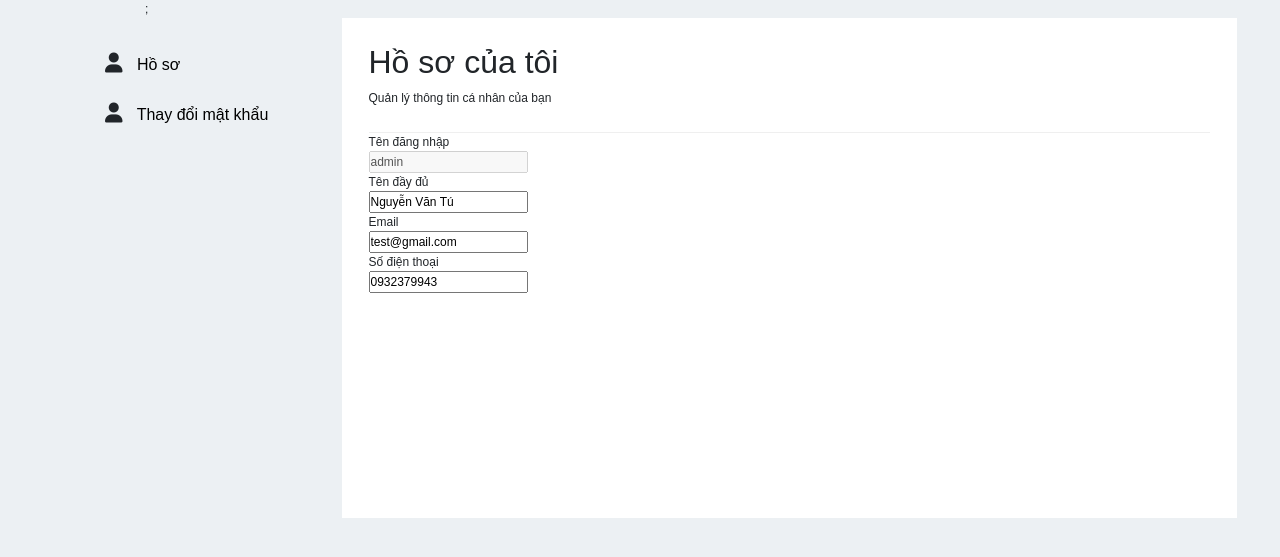
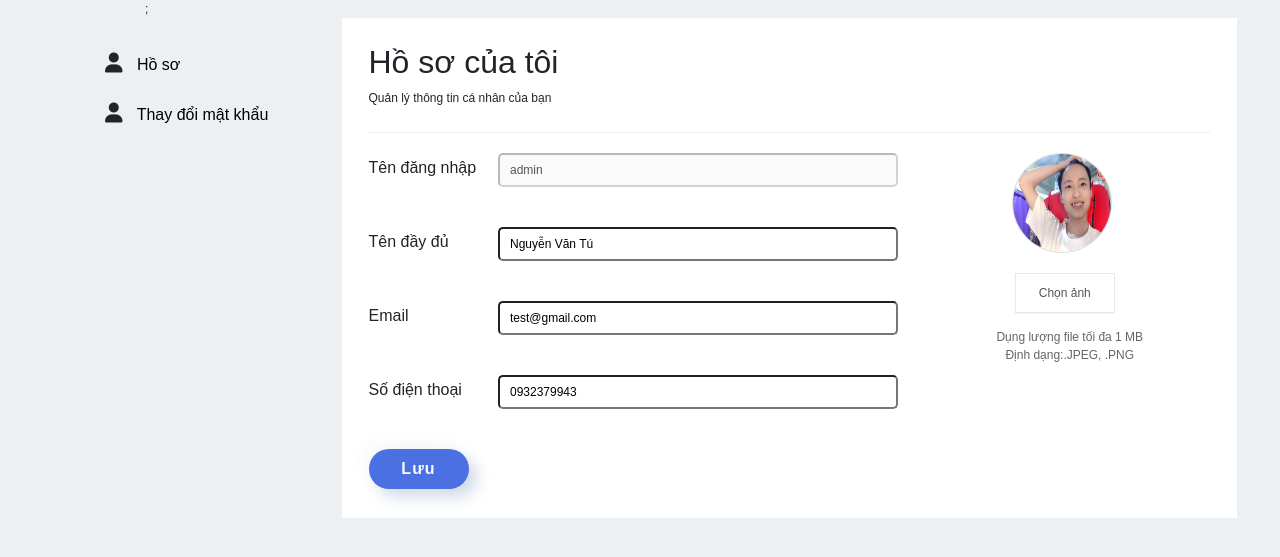
Before and after one commit to vantu99it/gtpt, a PHP site: page /personal-page.php in a window 1280 px wide. Shown: the part 65-622 px from the top of the page. Run offline with PHP 8.4, Linux system fonts and the light colour scheme.

Commit message:
personal-page

```diff
--- a/personal-page.php
+++ b/personal-page.php
@@ -1,6 +1,6 @@
-
 <!DOCTYPE html>
 <html lang="en">
+
 <head>
     <meta charset="UTF-8" />
     <meta http-equiv="X-UA-Compatible" content="IE=edge" />
@@ -8,22 +8,15 @@
     <title>Trang cá nhân</title>
 
     <!-- bootstrap -->
-    <link
-      href="https://cdn.jsdelivr.net/npm/bootstrap@5.1.3/dist/css/bootstrap.min.css"
-      rel="stylesheet"
-      integrity="sha384-1BmE4kWBq78iYhFldvKuhfTAU6auU8tT94WrHftjDbrCEXSU1oBoqyl2QvZ6jIW3"
-      crossorigin="anonymous"
-    />
+    <link href="https://cdn.jsdelivr.net/npm/bootstrap@5.1.3/dist/css/bootstrap.min.css" rel="stylesheet" integrity="sha384-1BmE4kWBq78iYhFldvKuhfTAU6auU8tT94WrHftjDbrCEXSU1oBoqyl2QvZ6jIW3" crossorigin="anonymous" />
     <!-- font -->
     <link rel="preconnect" href="https://fonts.googleapis.com" />
     <link rel="preconnect" href="https://fonts.gstatic.com" crossorigin />
-    <link
-      href="https://fonts.googleapis.com/css2?family=Roboto:wght@300;400;500;700&display=swap"
-      rel="stylesheet"
-    />
+    <link href="https://fonts.googleapis.com/css2?family=Roboto:wght@300;400;500;700&display=swap" rel="stylesheet" />
     <link rel="stylesheet" href="./libs/fontawesome/css/all.min.css" />
     <link rel="stylesheet" href="style.css" />
 </head>
+
 <body>
     <?php include 'index.php' ?>;
     <div id="main">
@@ -31,7 +24,7 @@
             <div class="row">
                 <div class="col-3">
                     <section class="sidebar">
-                        <?php if(isset($name['name'])){ ?>
+                        <?php if (isset($name['name'])) { ?>
                             <div class="account">
                                 <div class="account__avt">
                                     <i class="fa-solid fa-user"></i>
@@ -47,7 +40,7 @@
                                     </div>
                                 </div>
                             </div>
-                        <?php }?>
+                        <?php } ?>
                         <ul class="sidebar_menu">
                             <li class="sidebar__list">
                                 <i class="fa-solid fa-user"></i>
@@ -64,53 +57,65 @@
                     <section class="infor">
                         <h2 class="infor__title">Hồ sơ của tôi</h2>
                         <p class="infor__text">Quản lý thông tin cá nhân của bạn</p>
-                        <div class="infor-detail">
+                        <div class="infor-detail flex">
                             <div class="infor-detail__form">
                                 <form action="" method="post">
                                     <div class="infor-detail__list">
-                                        <div class="infor-list">
+                                        <div class="infor-list flex">
                                             <div class="infor-list__title">
                                                 <lable>Tên đăng nhập</lable>
                                             </div>
                                             <div class="infor-list__input">
-                                                <input type="text" name="" id="" value="admin"  disabled>
+                                                <input type="text" name="" id="" value="admin" disabled>
                                             </div>
                                         </div>
                                     </div>
                                     <div class="infor-detail__list">
-                                        <div class="infor-list">
+                                        <div class="infor-list flex">
                                             <div class="infor-list__title">
                                                 <lable>Tên đầy đủ</lable>
                                             </div>
                                             <div class="infor-list__input">
-                                                <input type="text" name="" id="" value="Nguyễn Văn Tú"  >
+                                                <input type="text" name="" id="" value="Nguyễn Văn Tú">
                                             </div>
                                         </div>
                                     </div>
                                     <div class="infor-detail__list">
-                                        <div class="infor-list">
+                                        <div class="infor-list flex">
                                             <div class="infor-list__title">
                                                 <lable>Email</lable>
                                             </div>
                                             <div class="infor-list__input">
-                                                <input type="email" name="" id="" value="test@gmail.com"  >
+                                                <input type="email" name="" id="" value="test@gmail.com">
                                             </div>
                                         </div>
                                     </div>
                                     <div class="infor-detail__list">
-                                        <div class="infor-list">
+                                        <div class="infor-list flex">
                                             <div class="infor-list__title">
                                                 <lable>Số điện thoại</lable>
                                             </div>
                                             <div class="infor-list__input">
-                                                <input type="tel" name="" id="" value="0932379943"  >
+                                                <input type="tel" name="" id="" value="0932379943">
                                             </div>
                                         </div>
                                     </div>
-
+                                    <div class="form__btn button">Lưu</div>
                                 </form>
                             </div>
-                            <div class="infor-detail__avt"></div>
+                            <div class="infor-detail__avt">
+                                <div class="account__avt image">
+                                    <i class="fa-solid fa-user"></i>
+                                    <img src="./image/avt.jpg" alt="avata" />
+                                </div>
+                                <div class="btn__img">
+                                    <button>Chọn ảnh</button>
+                                </div>
+                                <div class="desc_img">
+                                    <p>Dụng lượng file tối đa 1 MB</p>
+                                    <p>Định dạng:.JPEG, .PNG</p>
+                                </div>
+                            </div>
                         </div>
                     </section>
                 </div>
@@ -120,4 +125,5 @@
     </div>
     <script src="script.js"></script>
 </body>
+
 </html>
--- a/style.css
+++ b/style.css
@@ -6,6 +6,7 @@
   box-sizing: border-box;
   user-select: none;
 }
+
 a,
 a:hover {
   text-decoration: none;
@@ -15,6 +16,7 @@ a:hover {
   -webkit-transition: all 0.3s ease-in-out 0s;
   -ms-transition: all 0.3s ease-in-out 0s;
 }
+
 h1,
 h2,
 h3,
@@ -29,6 +31,11 @@ li {
   padding: 0;
   list-style: none;
 }
+
+.flex {
+  display: flex;
+}
+
 @media (min-width: 1200px) {
   .container {
     max-width: 1194px !important;
@@ -43,32 +50,37 @@ body {
 }
 
 /**/
-.main {
-}
+.main {}
+
 @media (max-width: 1200px) {
   .main {
     transform: scale(0.7);
   }
 }
+
 @media (max-width: 1000px) {
   .main {
     transform: scale(0.6);
   }
 }
+
 @media (max-width: 800px) {
   .main {
     transform: scale(0.5);
   }
 }
+
 @media (max-width: 600px) {
   .main {
     transform: scale(0.4);
   }
 }
+
 .container-cent {
   display: flex;
   justify-content: center;
 }
+
 .main-container {
   position: relative;
   width: 1000px;
@@ -81,6 +93,7 @@ body {
   border-radius: 12px;
   overflow: hidden;
 }
+
 .form-container {
   display: flex;
   justify-content: center;
@@ -102,6 +115,7 @@ body {
   width: 100%;
   height: 100%;
 }
+
 .form__icon {
   object-fit: contain;
   width: 30px;
@@ -109,11 +123,13 @@ body {
   opacity: 0.5;
   transition: 0.15s;
 }
+
 .form__icon:hover {
   opacity: 1;
   transition: 0.15s;
   cursor: pointer;
 }
+
 .form__input {
   width: 350px;
   height: 40px;
@@ -129,16 +145,20 @@ body {
   border-radius: 8px;
   box-shadow: inset 2px 2px 4px #d1d9e6, inset -2px -2px 4px #f9f9f9;
 }
+
 .form__input:focus {
   box-shadow: inset 4px 4px 4px #d1d9e6, inset -4px -4px 4px #f9f9f9;
 }
+
 .has__error {
   color: red;
 }
+
 .form__span {
   margin-top: 30px;
   margin-bottom: 12px;
 }
+
 .form__link {
   font-size: 14px;
   margin-top: 5px;
@@ -146,9 +166,11 @@ body {
   text-decoration: none;
   color: #005aff;
 }
+
 .form__link:hover {
   text-decoration: underline;
 }
+
 .title {
   font-size: 34px;
   font-weight: 700;
@@ -177,9 +199,11 @@ body {
   border: none;
   outline: none;
 }
+
 .button {
   cursor: pointer;
 }
+
 .switch a {
   text-align: center;
   line-height: 50px;
@@ -213,6 +237,7 @@ body {
   overflow: hidden;
   box-shadow: 4px 4px 10px #d1d9e6, -4px -4px 10px #f9f9f9;
 }
+
 .switch__circle {
   position: absolute;
   width: 500px;
@@ -224,12 +249,14 @@ body {
   left: -60%;
   transition: 1.25s;
 }
+
 .switch__circle--t {
   top: -30%;
   left: 60%;
   width: 300px;
   height: 300px;
 }
+
 .switch__container {
   display: flex;
   justify-content: center;
@@ -240,15 +267,18 @@ body {
   padding: 50px 55px;
   transition: 1.25s;
 }
+
 .switch__button {
   cursor: pointer;
 }
+
 .switch__button:hover,
 .form__button:hover {
   box-shadow: 6px 6px 10px #d1d9e6, -6px -6px 10px #f9f9f9;
   transform: scale(0.985);
   transition: 0.25s;
 }
+
 .switch__button:active,
 .switch__button:focus {
   box-shadow: 2px 2px 6px #d1d9e6, -2px -2px 6px #f9f9f9;
@@ -289,10 +319,12 @@ body {
   0% {
     width: 50px;
   }
+
   100% {
     width: 1000px;
   }
 }
+
 /* Trang chủ */
 #header {
   height: 65px;
@@ -304,16 +336,19 @@ body {
   top: 0;
   left: 0;
 }
+
 .logo {
   float: left;
   margin: 10px 0;
   width: 90px;
   height: 50px;
 }
+
 .logo img {
   width: 100%;
   height: 100%;
 }
+
 .nav-menu {
   margin-left: 180px;
   display: inline-block;
@@ -325,14 +360,17 @@ body {
   line-height: 65px;
   list-style-type: none;
 }
+
 .nav-menu ul li:hover {
   background-color: #cd7b1a;
 }
+
 .nav-menu li a {
   text-decoration: none;
   font-size: 15px;
   color: #ffffff;
 }
+
 .login {
   height: 65px;
   line-height: 65px;
@@ -341,14 +379,17 @@ body {
   float: right;
   color: #ffffff;
 }
+
 .login a {
   color: #ffffff;
   text-decoration: none;
 }
+
 .login a:hover {
   text-decoration: underline;
   color: hsla(0, 0%, 100%, 0.7);
 }
+
 .account {
   position: relative;
   display: flex;
@@ -358,9 +399,11 @@ body {
   justify-content: center;
   cursor: pointer;
 }
+
 .account--right {
   float: right;
 }
+
 .account__avt {
   display: inline-block;
   width: 2.3rem;
@@ -372,6 +415,7 @@ body {
   background-color: #f5f5f5;
   margin-right: 15px;
 }
+
 .account__avt i {
   position: absolute;
   top: 50%;
@@ -379,6 +423,7 @@ body {
   transform: translate(-50%, -50%);
   font-size: 1.5em;
 }
+
 .account__avt img {
   position: absolute;
   top: 0;
@@ -388,11 +433,13 @@ body {
   display: block;
   border-radius: 50%;
 }
+
 .account__name {
   font-size: 16px;
   font-weight: 700;
   color: #fff;
 }
+
 .account__menu {
   border: #fff;
   border-radius: 5px;
@@ -403,9 +450,11 @@ body {
   width: 162px;
   display: none;
 }
+
 .account__menu.hide {
   display: block;
 }
+
 .account__menu::after {
   content: "";
   width: 0;
@@ -417,20 +466,25 @@ body {
   border: 10px solid transparent;
   border-bottom: 10px solid #fff;
 }
+
 .account__menu ul {
   font-size: 14px;
   font-weight: 500;
 }
+
 .account__menu li {
   border-radius: 5px;
   padding: 12px 0 12px 12px;
 }
+
 .account__menu li:hover {
   background-color: #cd7b1a;
 }
+
 .account__menu li a {
   color: #000;
 }
+
 .account__menu li:hover a {
   color: #fff;
 }
@@ -445,6 +499,7 @@ body {
   margin-top: 35px;
   font-size: 16px;
 }
+
 .sidebar__list {
   height: 50px;
 }
@@ -453,24 +508,98 @@ body {
   margin: 0 10px 0 50px;
   font-size: 20px;
 }
+
 .sidebar__list a {
   color: #000;
 }
+
 .sidebar__list:hover a {
   color: red;
 }
+
 /* infor */
 .col-9--white {
   background-color: #fff;
   height: 500px;
 }
+
 .infor {
   padding: 15px;
 }
+
 .infor__title {
   margin: 10px 0 8px;
 }
+
 .infor__text {
   border-bottom: 1px solid #efefef;
   padding-bottom: 25px;
 }
+
+.infor-list__title {
+  flex: 0.6;
+}
+
+.infor-list__title lable {
+  font-size: 16px;
+}
+
+.infor-detail__form {
+  flex: 2;
+}
+
+.infor-detail__avt {
+  flex: 1;
+}
+
+.infor-list {
+  padding: 20px 0;
+  line-height: 30px;
+}
+
+.infor-list__input {
+  flex: 2;
+}
+
+.infor-list__input input {
+  width: 400px;
+  border-radius: 5px;
+  padding-left: 10px;
+}
+
+.form__btn {
+  text-align: center;
+  margin-top: 20px;
+  font-size: 16px;
+  width: 100px;
+  height: 40px;
+  line-height: 40px;
+}
+
+.image {
+  position: sticky;
+  width: 100px;
+  height: 100px;
+}
+
+.infor-detail__avt {
+  text-align: center;
+  margin-top: 20px;
+}
+
+.btn__img {
+  margin: 15px 0 15px -10px;
+}
+
+.btn__img button {
+  background: #fff;
+    color: #555;
+    border: 1px solid rgba(0,0,0,.09);
+    box-shadow: 0 1px 1px 0 rgb(0 0 0 / 3%);
+    width: 100px;
+    padding: 10px;
+}
+
+.desc_img {
+  opacity: 0.7;
+}
```
Also changed, not shown: gtpt (1).sql (added, +149 -0 lines). Lines whose indentation alone changed are shown as unchanged.
